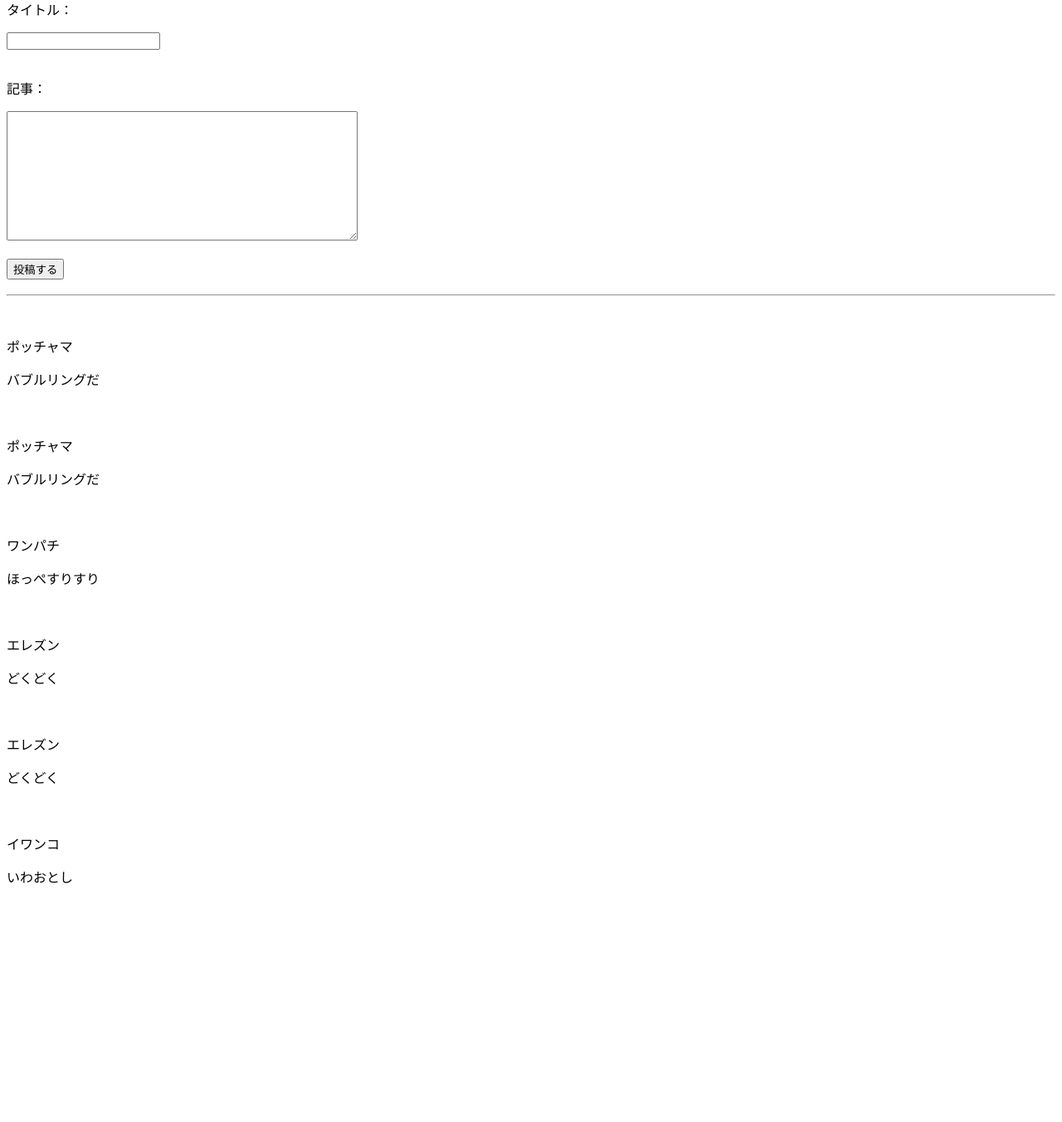
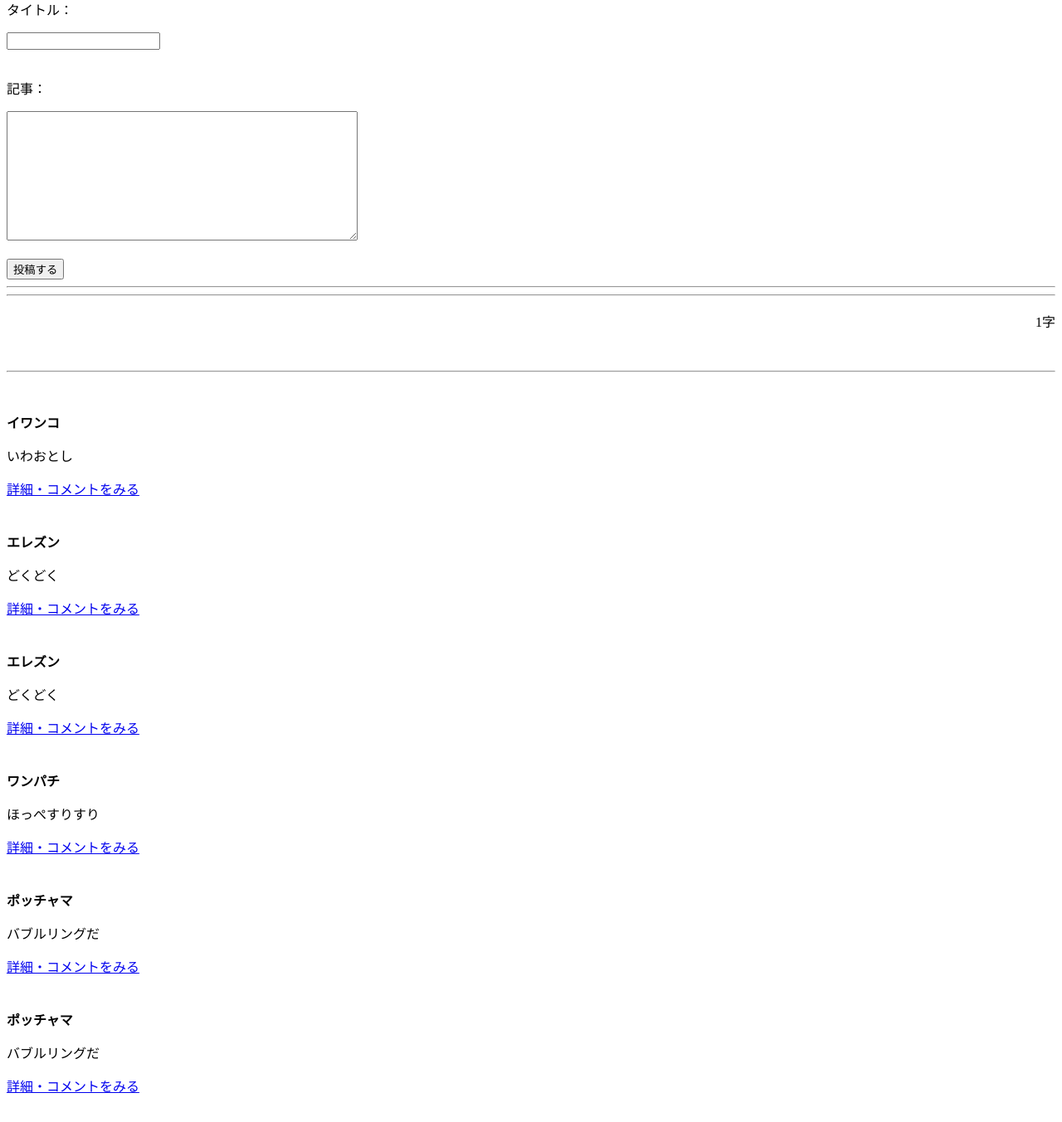
Before and after one commit to uuusaki/kadai2-php-, a PHP site: page / in a window 1280 px wide. Shown: the part 148-1501 px from the top of the page at 83% size. Before the commit the page ends 1213 px from the top, so only its background shows below. Run offline with PHP 8.4, Linux system fonts and the light colour scheme.

Commit message:
過去投稿の表示修正

```diff
--- a/index.php
+++ b/index.php
@@ -86,12 +86,12 @@
        <textarea name="article" rows="10" cols="50"></textarea>
      </div><br>
      <div class="submit">
-       <input type="submit" value="投稿する" onclick="alert('ピッカ！！')>
+       <input type="submit" value="投稿する" >
      </div>
    </form>
 
 
-
+   <hr>
 
 
    <hr>
@@ -102,15 +102,18 @@
       <p>
          <?php echo $text ?>
       </p>
+      <p style= "text-align : right ;"><?php echo strlen ("$text") ?>字</p>
+      　<!--文字数カウント-->
    </div>
 
    <hr>
    <div>
+     <?php $BOARD = array_reverse($BOARD); ?>
      <?php foreach ((array)$BOARD as $ARTICLE) : ?>
        <!--配列＄BOARDの内容を変数＄ARTICLEとして繰り返す-->
        　<div>
-          <p>
-            <?php echo $ARTICLE[1]; ?>
+          <p><b>
+            <?php echo $ARTICLE[1]; ?></b>
             <!--$ARTICLEの[1]（＄title）を表示-->
           </P>
           <p>
@@ -118,10 +121,14 @@
             <!--＄ARTICLE[2]($text)を表示-->
           </p>
          </div>
+        <a href="action.php">詳細・コメントをみる</a><br>
      <?php endforeach; ?>
    </div>
 
 
 
+
+
+
   </body>
 </html>
```
